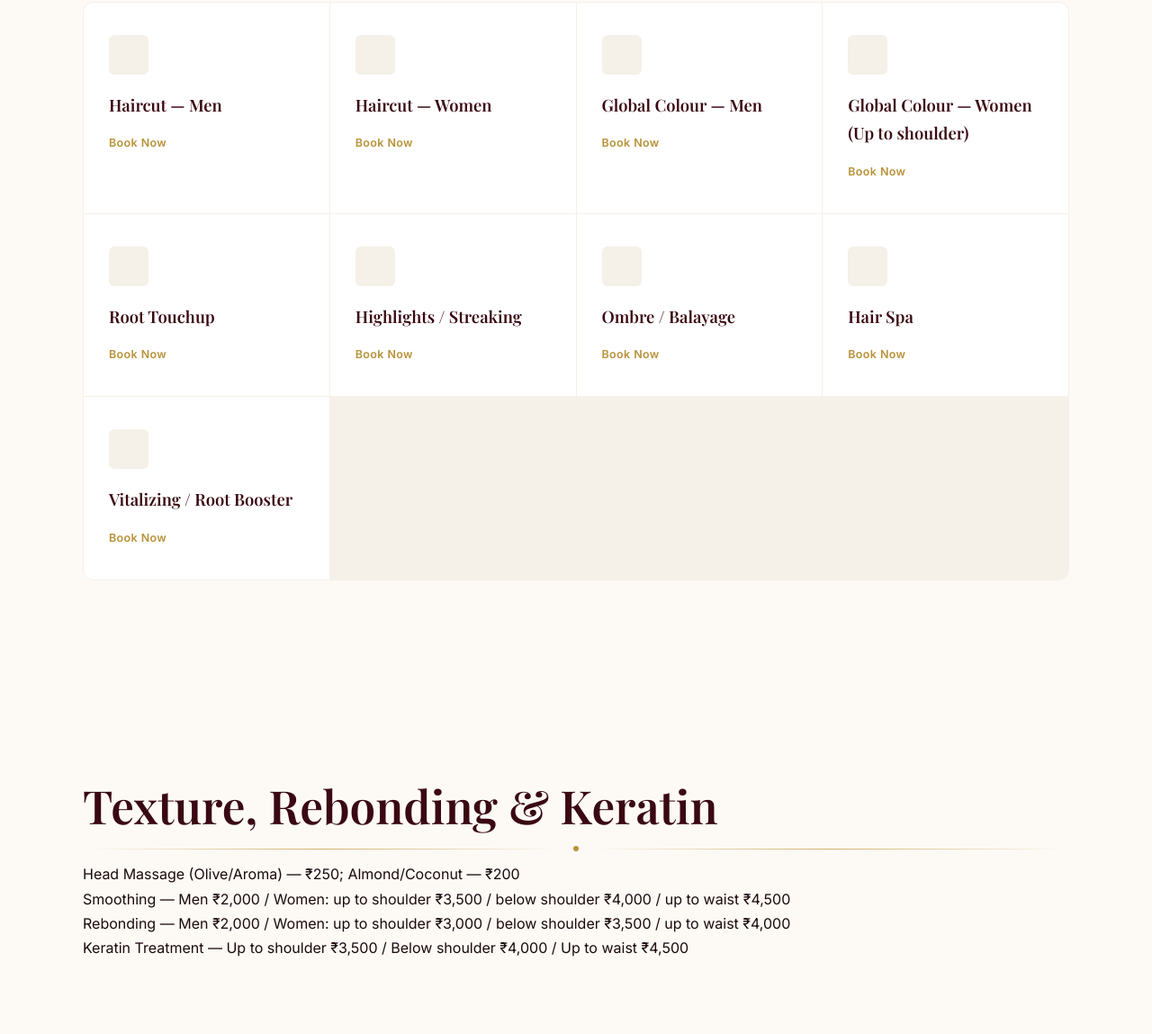
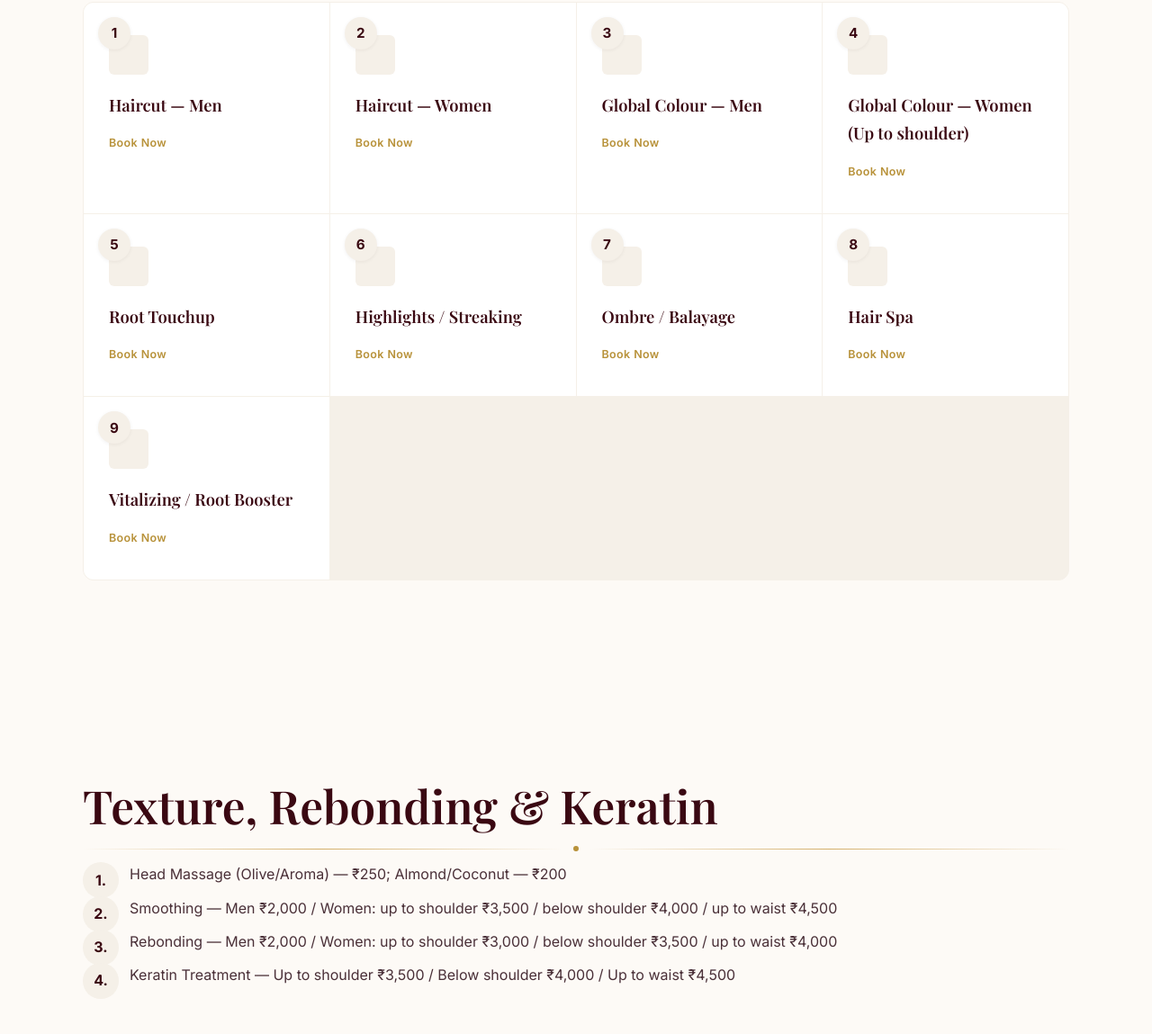
Before and after one commit to mardixgartix-hue/Mirrror-and-scissors, a website: page services.html in a window 1280 px wide. Shown: the part 1451-2600 px from the top of the page at 90% size. Drawn offline with nearby package versions, Linux system fonts and the light colour scheme; a web font is replaced by a local one.

Commit message:
Services: add numbering to packages and refine styles

```diff
--- a/services.html
+++ b/services.html
@@ -41,42 +41,48 @@
 
         <div class="services-grid">
           <a class="service-cell" href="index.html#book-appointment">
+            <span class="service-number">1</span>
             <div class="service-icon" aria-hidden="true"></div>
             <h3 class="service-name">Pre Bridal — Silver</h3>
             <span class="service-link">Book Now</span>
           </a>
           <a class="service-cell" href="index.html#book-appointment">
+            <span class="service-number">2</span>
             <div class="service-icon" aria-hidden="true"></div>
             <h3 class="service-name">Pre Bridal — Gold</h3>
             <span class="service-link">Book Now</span>
           </a>
           <a class="service-cell" href="index.html#book-appointment">
+            <span class="service-number">3</span>
             <div class="service-icon" aria-hidden="true"></div>
             <h3 class="service-name">Pre Bridal — Platinum</h3>
             <span class="service-link">Book Now</span>
           </a>
 
           <a class="service-cell" href="index.html#book-appointment">
+            <span class="service-number">4</span>
             <div class="service-icon" aria-hidden="true"></div>
             <h3 class="service-name">Bridal Makeup</h3>
             <span class="service-link">Book Now</span>
           </a>
           <a class="service-cell" href="index.html#book-appointment">
+            <span class="service-number">5</span>
             <div class="service-icon" aria-hidden="true"></div>
             <h3 class="service-name">HD Makeup</h3>
             <span class="service-link">Book Now</span>
           </a>
           <a class="service-cell" href="index.html#book-appointment">
+            <span class="service-number">6</span>
             <div class="service-icon" aria-hidden="true"></div>
             <h3 class="service-name">Airbrush Makeup</h3>
             <span class="service-link">Book Now</span>
           </a>
 
-          <a class="service-cell" href="index.html#book-appointment"><div class="service-icon" aria-hidden="true"></div><h3 class="service-name">Simple Makeup</h3><span class="service-link">Book Now</span></a>
-          <a class="service-cell" href="index.html#book-appointment"><div class="service-icon" aria-hidden="true"></div><h3 class="service-name">Day Party Makeup</h3><span class="service-link">Book Now</span></a>
-          <a class="service-cell" href="index.html#book-appointment"><div class="service-icon" aria-hidden="true"></div><h3 class="service-name">Night Party Makeup</h3><span class="service-link">Book Now</span></a>
-          <a class="service-cell" href="index.html#book-appointment"><div class="service-icon" aria-hidden="true"></div><h3 class="service-name">Engagement Makeup</h3><span class="service-link">Book Now</span></a>
-          <a class="service-cell" href="index.html#book-appointment"><div class="service-icon" aria-hidden="true"></div><h3 class="service-name">Reception Makeup</h3><span class="service-link">Book Now</span></a>
+          <a class="service-cell" href="index.html#book-appointment"><span class="service-number">7</span><div class="service-icon" aria-hidden="true"></div><h3 class="service-name">Simple Makeup</h3><span class="service-link">Book Now</span></a>
+          <a class="service-cell" href="index.html#book-appointment"><span class="service-number">8</span><div class="service-icon" aria-hidden="true"></div><h3 class="service-name">Day Party Makeup</h3><span class="service-link">Book Now</span></a>
+          <a class="service-cell" href="index.html#book-appointment"><span class="service-number">9</span><div class="service-icon" aria-hidden="true"></div><h3 class="service-name">Night Party Makeup</h3><span class="service-link">Book Now</span></a>
+          <a class="service-cell" href="index.html#book-appointment"><span class="service-number">10</span><div class="service-icon" aria-hidden="true"></div><h3 class="service-name">Engagement Makeup</h3><span class="service-link">Book Now</span></a>
+          <a class="service-cell" href="index.html#book-appointment"><span class="service-number">11</span><div class="service-icon" aria-hidden="true"></div><h3 class="service-name">Reception Makeup</h3><span class="service-link">Book Now</span></a>
         </div>
       </div>
     </section>
@@ -87,15 +93,15 @@
         <div class="gold-rule"><div class="gold-dot"></div></div>
 
         <div class="services-grid">
-          <a class="service-cell" href="index.html#book-appointment"><div class="service-icon" aria-hidden="true"></div><h3 class="service-name">Haircut — Men</h3><span class="service-link">Book Now</span></a>
-          <a class="service-cell" href="index.html#book-appointment"><div class="service-icon" aria-hidden="true"></div><h3 class="service-name">Haircut — Women</h3><span class="service-link">Book Now</span></a>
-          <a class="service-cell" href="index.html#book-appointment"><div class="service-icon" aria-hidden="true"></div><h3 class="service-name">Global Colour — Men</h3><span class="service-link">Book Now</span></a>
-          <a class="service-cell" href="index.html#book-appointment"><div class="service-icon" aria-hidden="true"></div><h3 class="service-name">Global Colour — Women (Up to shoulder)</h3><span class="service-link">Book Now</span></a>
-          <a class="service-cell" href="index.html#book-appointment"><div class="service-icon" aria-hidden="true"></div><h3 class="service-name">Root Touchup</h3><span class="service-link">Book Now</span></a>
-          <a class="service-cell" href="index.html#book-appointment"><div class="service-icon" aria-hidden="true"></div><h3 class="service-name">Highlights / Streaking</h3><span class="service-link">Book Now</span></a>
-          <a class="service-cell" href="index.html#book-appointment"><div class="service-icon" aria-hidden="true"></div><h3 class="service-name">Ombre / Balayage</h3><span class="service-link">Book Now</span></a>
-          <a class="service-cell" href="index.html#book-appointment"><div class="service-icon" aria-hidden="true"></div><h3 class="service-name">Hair Spa</h3><span class="service-link">Book Now</span></a>
-          <a class="service-cell" href="index.html#book-appointment"><div class="service-icon" aria-hidden="true"></div><h3 class="service-name">Vitalizing / Root Booster</h3><span class="service-link">Book Now</span></a>
+          <a class="service-cell" href="index.html#book-appointment"><span class="service-number">1</span><div class="service-icon" aria-hidden="true"></div><h3 class="service-name">Haircut — Men</h3><span class="service-link">Book Now</span></a>
+          <a class="service-cell" href="index.html#book-appointment"><span class="service-number">2</span><div class="service-icon" aria-hidden="true"></div><h3 class="service-name">Haircut — Women</h3><span class="service-link">Book Now</span></a>
+          <a class="service-cell" href="index.html#book-appointment"><span class="service-number">3</span><div class="service-icon" aria-hidden="true"></div><h3 class="service-name">Global Colour — Men</h3><span class="service-link">Book Now</span></a>
+          <a class="service-cell" href="index.html#book-appointment"><span class="service-number">4</span><div class="service-icon" aria-hidden="true"></div><h3 class="service-name">Global Colour — Women (Up to shoulder)</h3><span class="service-link">Book Now</span></a>
+          <a class="service-cell" href="index.html#book-appointment"><span class="service-number">5</span><div class="service-icon" aria-hidden="true"></div><h3 class="service-name">Root Touchup</h3><span class="service-link">Book Now</span></a>
+          <a class="service-cell" href="index.html#book-appointment"><span class="service-number">6</span><div class="service-icon" aria-hidden="true"></div><h3 class="service-name">Highlights / Streaking</h3><span class="service-link">Book Now</span></a>
+          <a class="service-cell" href="index.html#book-appointment"><span class="service-number">7</span><div class="service-icon" aria-hidden="true"></div><h3 class="service-name">Ombre / Balayage</h3><span class="service-link">Book Now</span></a>
+          <a class="service-cell" href="index.html#book-appointment"><span class="service-number">8</span><div class="service-icon" aria-hidden="true"></div><h3 class="service-name">Hair Spa</h3><span class="service-link">Book Now</span></a>
+          <a class="service-cell" href="index.html#book-appointment"><span class="service-number">9</span><div class="service-icon" aria-hidden="true"></div><h3 class="service-name">Vitalizing / Root Booster</h3><span class="service-link">Book Now</span></a>
         </div>
 
       </div>
@@ -105,12 +111,12 @@
       <div class="container">
         <h2 class="s-title">Texture, Rebonding & Keratin</h2>
         <div class="gold-rule"><div class="gold-dot"></div></div>
-        <ul>
+        <ol class="numbered-list">
           <li>Head Massage (Olive/Aroma) — ₹250; Almond/Coconut — ₹200</li>
           <li>Smoothing — Men ₹2,000 / Women: up to shoulder ₹3,500 / below shoulder ₹4,000 / up to waist ₹4,500</li>
           <li>Rebonding — Men ₹2,000 / Women: up to shoulder ₹3,000 / below shoulder ₹3,500 / up to waist ₹4,000</li>
           <li>Keratin Treatment — Up to shoulder ₹3,500 / Below shoulder ₹4,000 / Up to waist ₹4,500</li>
-        </ul>
+        </ol>
       </div>
     </section>
 
--- a/style.css
+++ b/style.css
@@ -552,6 +552,54 @@ button { cursor: pointer; font-family: inherit; }
   transition: var(--transition);
 }
 .service-cell:hover { background: var(--ivory); }
+
+.service-cell { position: relative; }
+
+.service-number {
+  position: absolute;
+  left: 16px;
+  top: 16px;
+  width: 36px;
+  height: 36px;
+  border-radius: 50%;
+  background: var(--ivory-dark);
+  display: inline-flex;
+  align-items: center;
+  justify-content: center;
+  font-weight: 700;
+  color: var(--maroon-deep);
+  font-size: .95rem;
+  box-shadow: var(--sh-xs);
+}
+
+/* Numbered ordered lists used in some service sections */
+.numbered-list {
+  counter-reset: item;
+  list-style: none;
+  padding-left: 0;
+}
+.numbered-list li {
+  counter-increment: item;
+  position: relative;
+  padding-left: 52px;
+  margin-bottom: 10px;
+  color: var(--ink-mid);
+}
+.numbered-list li::before {
+  content: counter(item) '.';
+  position: absolute;
+  left: 0;
+  top: 0;
+  width: 40px;
+  height: 40px;
+  border-radius: 50%;
+  display: flex;
+  align-items: center;
+  justify-content: center;
+  background: var(--ivory-dark);
+  color: var(--maroon-deep);
+  font-weight: 700;
+}
 
 .service-icon {
   width: 44px; height: 44px;
```
